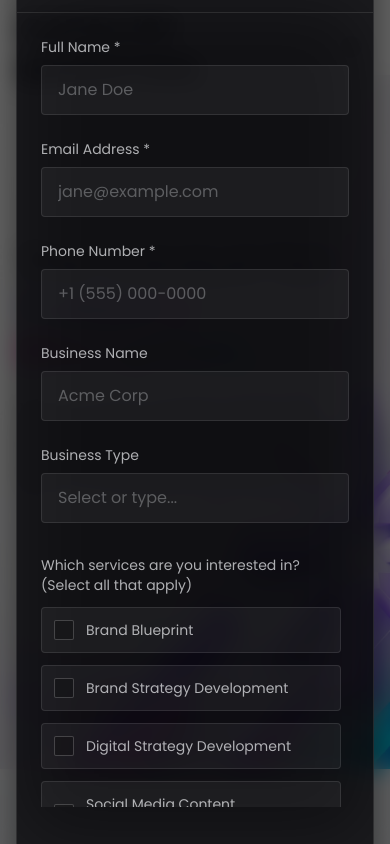
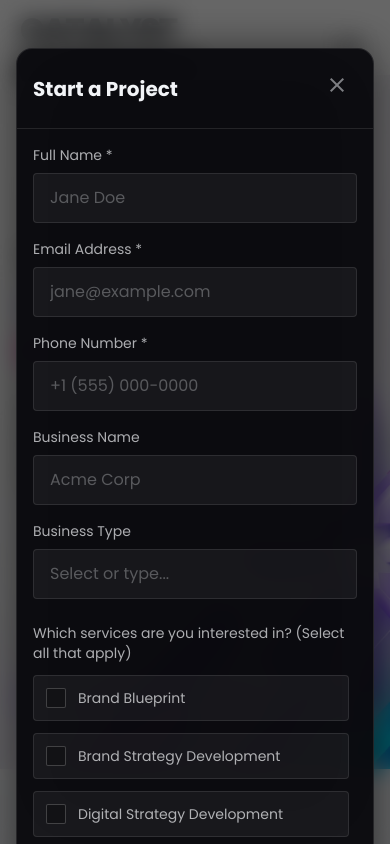
Before and after one commit to onel1234/catalyst-digital, a Next.js app: page / in a window 390 px wide. Both pictures are taken after a click on the button "Start a Project". Shown: the top 844 px of the page. Built offline with nearby package versions, Linux system fonts and the light colour scheme.

Commit message:
mobile responsive

```diff
--- a/src/app/components/ContactModal.tsx
+++ b/src/app/components/ContactModal.tsx
@@ -86,14 +86,14 @@ export default function ContactModal({ isOpen, onClose }: ContactModalProps) {
   if (!isOpen) return null;
 
   return (
-    <div className="fixed inset-0 z-[100] flex items-center justify-center p-4 sm:p-6 overflow-y-auto bg-black/60 backdrop-blur-md transition-all duration-500">
+    <div className="fixed inset-0 z-[100] flex items-start sm:items-center justify-center p-4 sm:p-6 overflow-y-auto bg-black/60 backdrop-blur-md transition-all duration-500">
       <div
-        className="relative w-full max-w-2xl bg-[#0a0a0e]/80 backdrop-blur-2xl border border-white/10 rounded-2xl shadow-[0_0_40px_rgba(0,0,0,0.5)] overflow-hidden"
+        className="relative w-full max-w-2xl my-8 sm:my-auto bg-[#0a0a0e]/95 backdrop-blur-2xl border border-white/10 rounded-2xl shadow-[0_0_40px_rgba(0,0,0,0.5)] overflow-hidden"
         onClick={(e) => e.stopPropagation()}
       >
         {/* Header */}
-        <div className="flex items-center justify-between p-6 border-b border-white/10">
-          <h2 className="font-headline-md text-2xl md:text-3xl font-bold text-platinum">
+        <div className="flex items-center justify-between p-4 sm:p-6 border-b border-white/10">
+          <h2 className="font-headline-md text-xl sm:text-2xl md:text-3xl font-bold text-platinum">
             Start a Project
           </h2>
           <button
@@ -105,7 +105,7 @@ export default function ContactModal({ isOpen, onClose }: ContactModalProps) {
         </div>
 
         {/* Content */}
-        <div className="p-6 md:p-8">
+        <div className="p-4 sm:p-6 md:p-8">
           {isSuccess ? (
             <div className="flex flex-col items-center justify-center py-12 text-center fade-in-up is-visible">
               <div className="w-20 h-20 bg-electric-indigo/20 rounded-full flex items-center justify-center mb-6">
@@ -117,8 +117,8 @@ export default function ContactModal({ isOpen, onClose }: ContactModalProps) {
               </p>
             </div>
           ) : (
-            <form onSubmit={handleSubmit} className="space-y-6 fade-in-up is-visible">
-              <div className="grid grid-cols-1 md:grid-cols-2 gap-6">
+            <form onSubmit={handleSubmit} className="space-y-4 sm:space-y-6 fade-in-up is-visible">
+              <div className="grid grid-cols-1 md:grid-cols-2 gap-4 sm:gap-6">
                 {/* Name */}
                 <div className="space-y-2">
                   <label htmlFor="name" className="font-button text-sm text-platinum/70 block">
@@ -176,7 +176,7 @@ export default function ContactModal({ isOpen, onClose }: ContactModalProps) {
                 />
               </div>
 
-              <div className="grid grid-cols-1 md:grid-cols-2 gap-6">
+              <div className="grid grid-cols-1 md:grid-cols-2 gap-4 sm:gap-6">
                 {/* Business Name */}
                 <div className="space-y-2">
                   <label htmlFor="businessName" className="font-button text-sm text-platinum/70 block">
```
